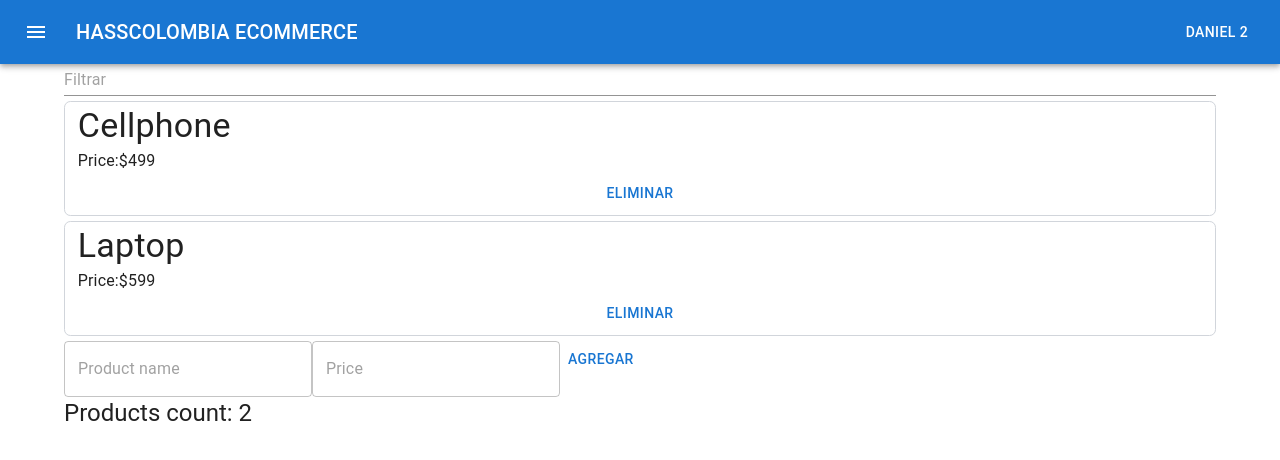
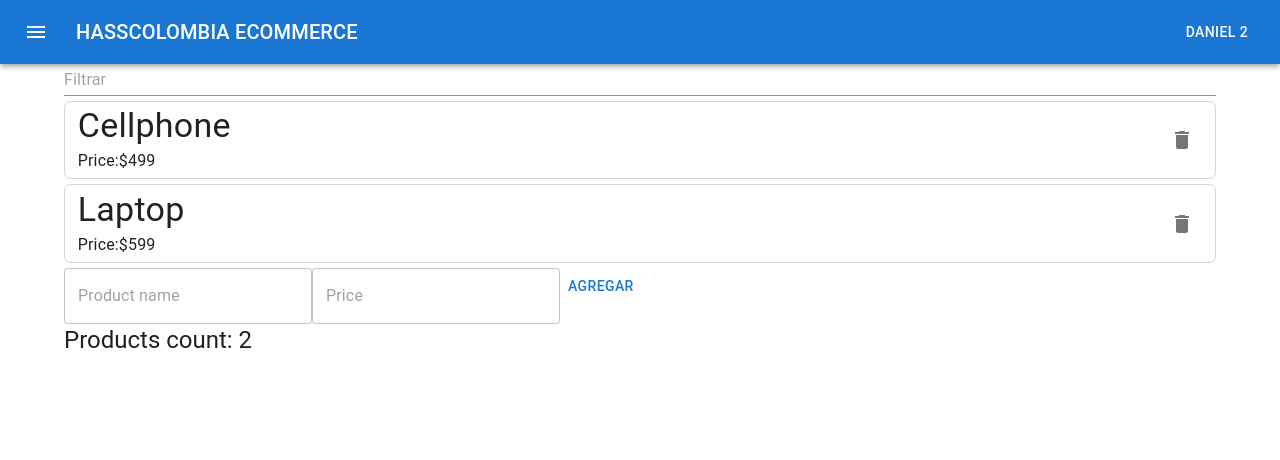
Before and after one commit to Dnevb/clase-hass, a React (Create React App) app: page / in a window 1280 px wide. Shown: the top 460 px of the page. Built offline with nearby package versions, Linux system fonts and the light colour scheme.

Commit message:
Delete IconButton

```diff
--- a/src/components/Product.js
+++ b/src/components/Product.js
@@ -1,7 +1,8 @@
-import { Button, Stack } from "@mui/material";
+import { Button, Stack, Box, IconButton } from "@mui/material";
 import { makeStyles } from "@mui/styles";
 import Typography from "@mui/material/Typography";
 import { memo, useEffect } from "react";
+import DeleteIcon from "@mui/icons-material/Delete";
 
 const useStyles = makeStyles({
   root: {
@@ -23,21 +24,20 @@ const Product = (props) => {
   }, [props.name]);
 
   return (
-    <Stack className={classes.root}>
-      <Typography
-        style={{
-          width: 200
-        }}
-        variant="h4"
-      >
-        {props.name}
-      </Typography>
-      <Stack direction="row" alignItems="center">
-        <Typography variant="subtitle1">Price:</Typography>
-        <Typography variant="body1">${props.price}</Typography>
+    <Box className={classes.root}>
+      <Stack direction="row">
+        <Stack flex="1">
+          <Typography variant="h4">{props.name}</Typography>
+          <Stack direction="row" alignItems="center">
+            <Typography variant="subtitle1">Price:</Typography>
+            <Typography variant="body1">${props.price}</Typography>
+          </Stack>
+        </Stack>
+        <IconButton onClick={() => props.delete(props.id)}>
+          <DeleteIcon />
+        </IconButton>
       </Stack>
-      <Button onClick={() => props.delete(props.id)}>Eliminar</Button>
-    </Stack>
+    </Box>
   );
 };
 
--- a/src/components/ProductForm.js
+++ b/src/components/ProductForm.js
@@ -45,6 +45,7 @@ export const ProductFormUncontrolled = ({ onSubmit }) => {
 
   return (
     <form
+      autoComplete="off"
       id="formulario"
       onSubmit={(e) => {
         e.preventDefault();
```
